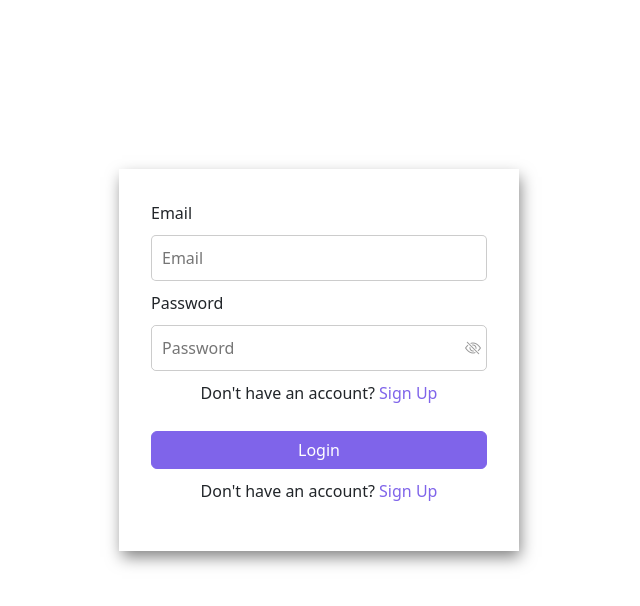
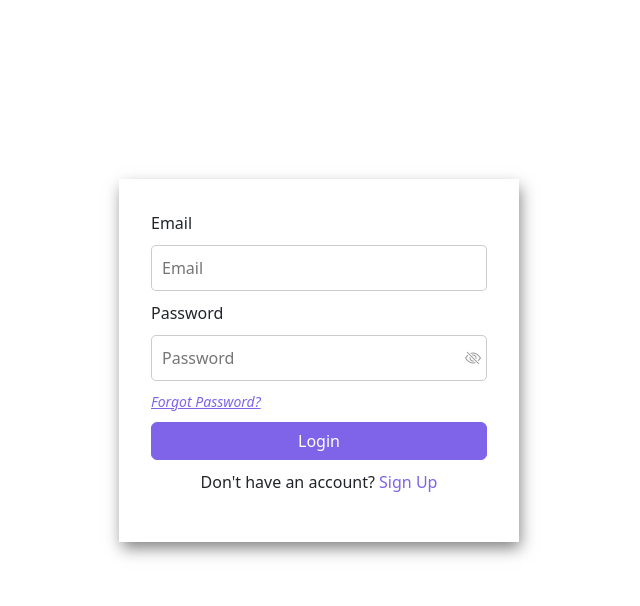
Before and after one commit to IsaacPhiri/Delivery_Tracking_System, a Flask app: page /login in a window 1280 px wide. Shown: the part 64-670 px from the top of the page, without its empty margins (321-961 px from the left). Run offline with Flask 2, Linux system fonts and the light colour scheme; some libraries are stand-ins or nearby versions.

Commit message:
Updated Error message styling

```diff
--- a/static/Styles/login.css
+++ b/static/Styles/login.css
@@ -70,9 +70,15 @@ input[type=button] {
    text-align: center;
 }
 
-.form_text>a {
-   text-decoration: none;
-   color: var(--primary);
+.errors, .errors > li, .error-message {
+    list-style: none;
+    color: red;
+    font-size: 12px;
+}
+
+.form_text > a {
+    text-decoration: none;
+    color: var(--primary);
 }
 
 @media (max-width : 600px) {
--- a/templates/login.html
+++ b/templates/login.html
@@ -77,7 +77,7 @@
                {% endfor %}
            </ul>
            {% endif %}
-           <p class="form_text">Don't have an account? <a href="#"> Sign Up</a> </p>
+           <small><a href="{{url_for('forgot_password')}}" class="forgot_p"> Forgot Password? </a> </small>
            {{ form.submit(class="btn btn-primary btn-local-solid") }}
            <p class="form_text">Don't have an account? <a href="{{url_for('signup')}}"> Sign Up</a> </p>
        </form>
```
Also changed, not shown: instance/delitrack.db.
